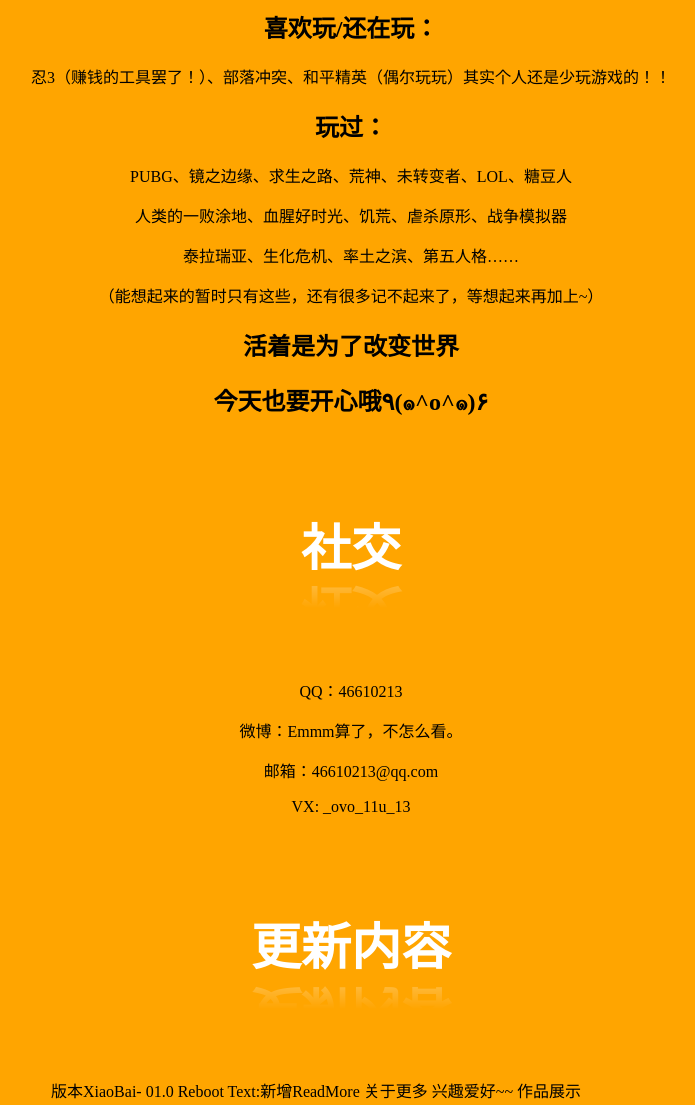
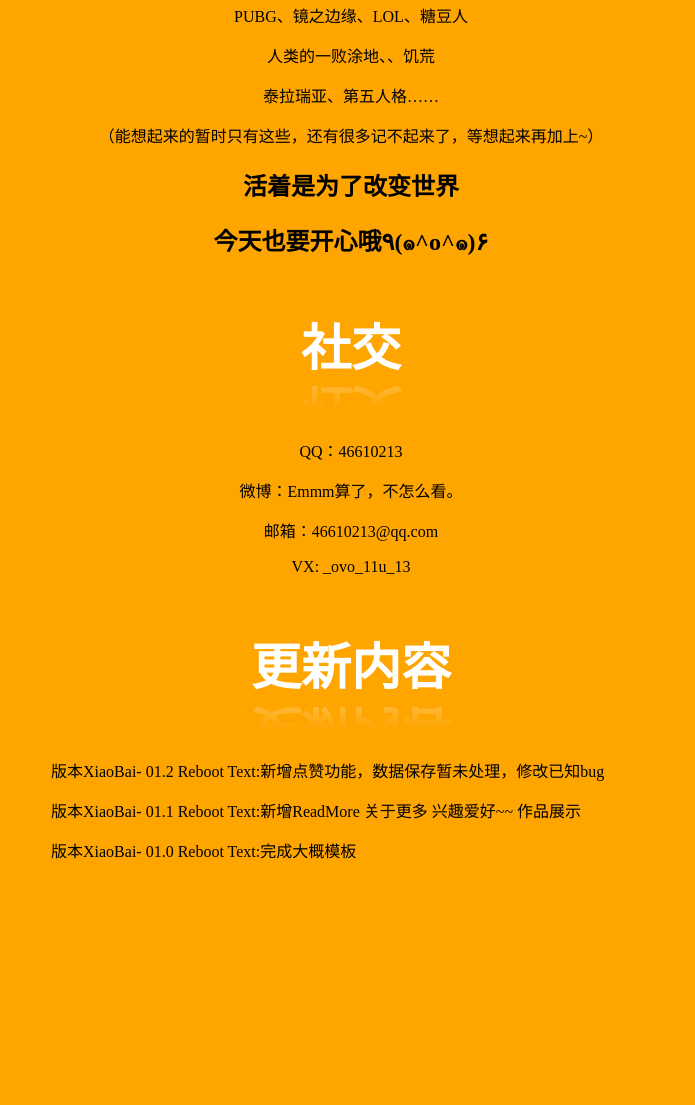
Before and after one commit to LittleWhite999/XiaoBai_02, a plain HTML site: page ReadMore.html in a window 1280 px wide. Shown: the part 850-1955 px from the top of the page, without its empty margins (289-984 px from the left). After the commit the page ends 1728 px from the top, so only its background shows below. Drawn offline with Linux system fonts and the light colour scheme.

Commit message:
Update ReadMore.html

```diff
--- a/ReadMore.html
+++ b/ReadMore.html
@@ -10,7 +10,7 @@
         }
 
         h1 {
-            margin: 100px;
+            margin: 60px;
             text-align: center;
             color: white;
             font-family: Arial, Helvetica, sans-serif;
@@ -41,11 +41,11 @@
 	<div style="text-align:right;">
 		<a href="https://littlewhite999.github.io/XiaoBai_02/">返回主页</a>
 	</div>
-    <h1>关于我</h1>
+<h1>关于我</h1>
 <p>一个00后少年（男）</p>
 <p>每天用心过着充实的生活</p>
 <p>一切都是有意义值得期盼的୧(๑•̀⌄•́๑)૭</p>
-<p>网络上我热爱交流喜欢社交，现实中我很腼腆害羞，喜欢笑  。</p>
+<p>网络上我热爱交流喜欢社交，现实中我很腼腆害羞，喜欢笑。</p>
 <p>ps：看似高冷实则是个憨批 </p>
 <p>脾气的话：非常好，可以大胆和我交朋友哦，我贼好说话~ </p>
 <p>不怎么看电视剧/综艺节目。</p>
@@ -55,9 +55,9 @@
 <h2>喜欢玩/还在玩：</h2>
 <p>忍3（赚钱的工具罢了！）、部落冲突、和平精英（偶尔玩玩）其实个人还是少玩游戏的！！</p>
 <h2>玩过：</h2>
-<p>PUBG、镜之边缘、求生之路、荒神、未转变者、LOL、糖豆人</p>
-<p> 人类的一败涂地、血腥好时光、饥荒、虐杀原形、战争模拟器</p>
-<p> 泰拉瑞亚、生化危机、率土之滨、第五人格……</p>
+<p>PUBG、镜之边缘、LOL、糖豆人</p>
+<p> 人类的一败涂地、、饥荒</p>
+<p> 泰拉瑞亚、第五人格……</p>
 <p>（能想起来的暂时只有这些，还有很多记不起来了，等想起来再加上~）</p>
 
 <h2>活着是为了改变世界</h2>
@@ -70,7 +70,8 @@
 
 <h1>更新内容</h1>
 <div class="banben">
-<p>版本XiaoBai- 01.0 Reboot Text:新增ReadMore 关于更多 兴趣爱好~~ 作品展示</p>
+<p>版本XiaoBai- 01.2 Reboot Text:新增点赞功能，数据保存暂未处理，修改已知bug</p>
+<p>版本XiaoBai- 01.1 Reboot Text:新增ReadMore 关于更多 兴趣爱好~~ 作品展示</p>
 <p>版本XiaoBai- 01.0 Reboot Text:完成大概模板</p>
 </div>
 
```
